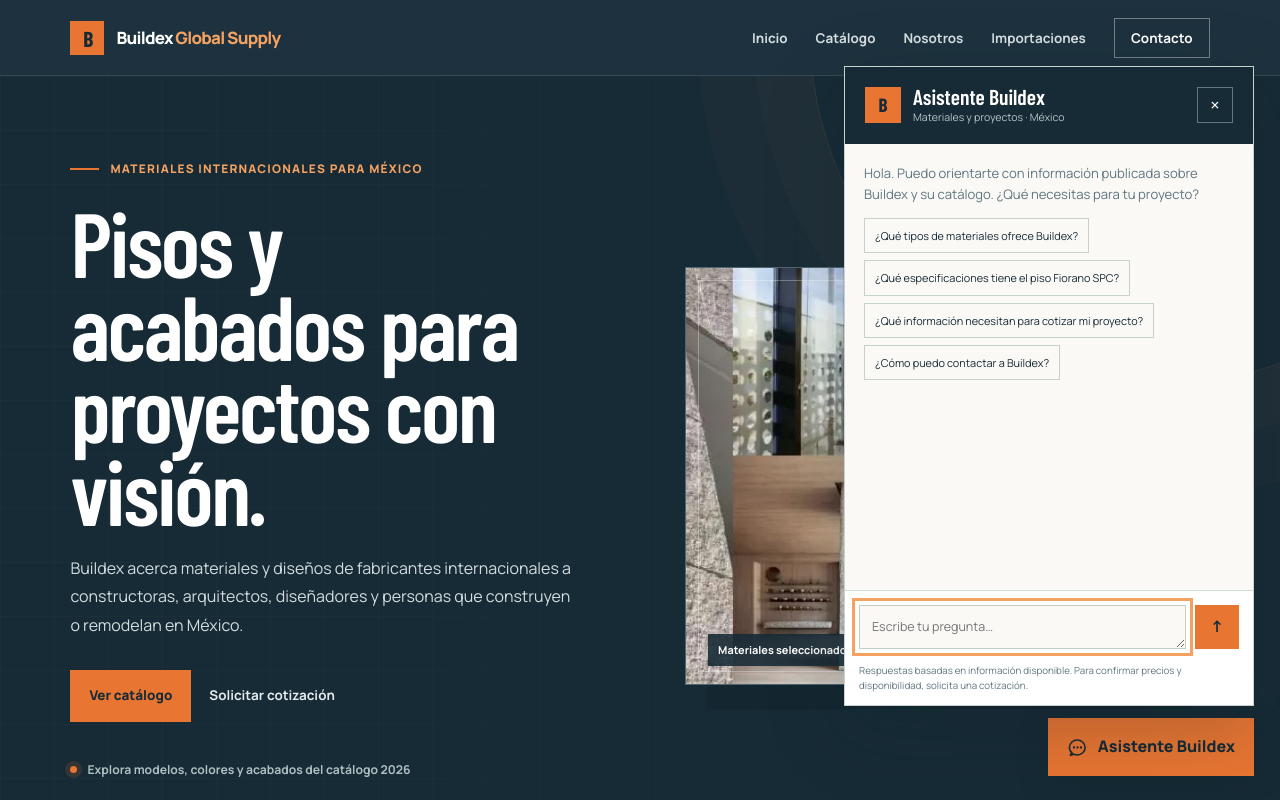
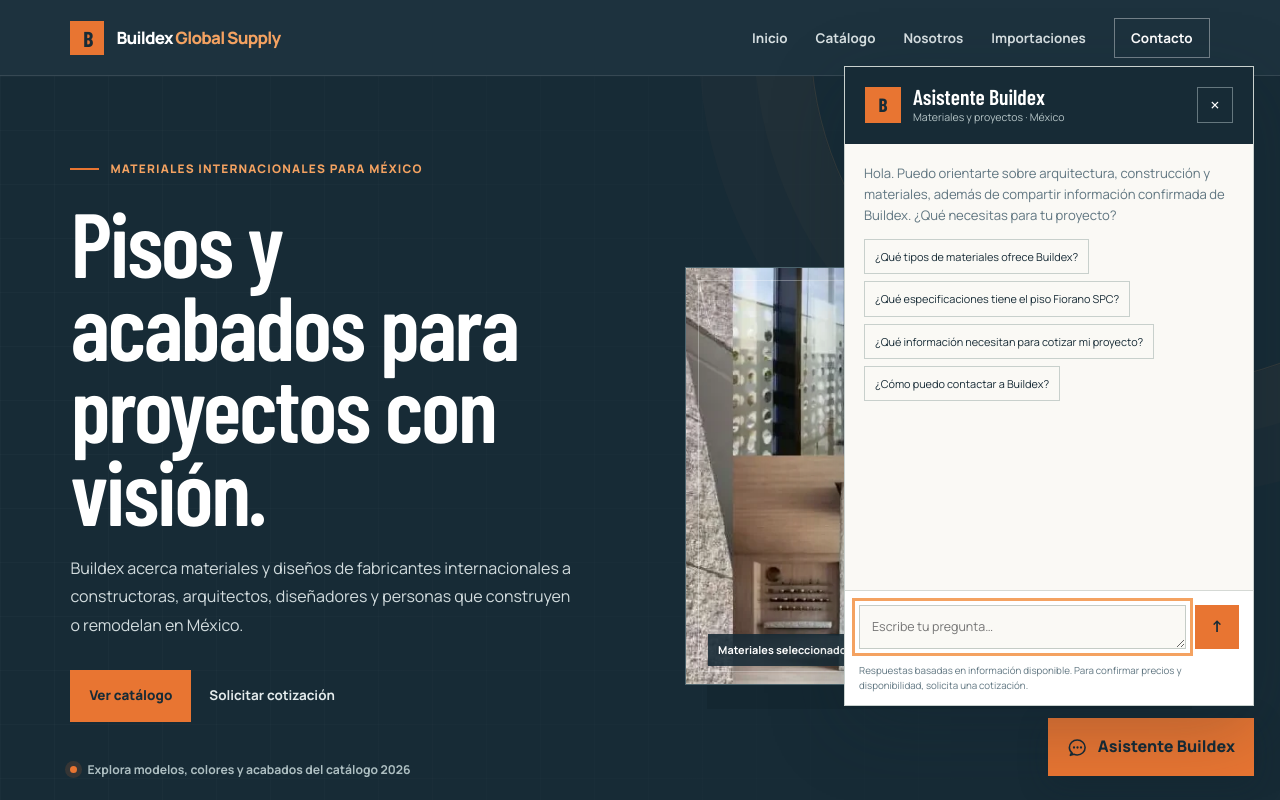
Before and after one commit to acharjoseph/BuildexGlobalSupply, a website: page index.html in a window 1280 px wide. Both pictures are taken after a click on the button "Asistente Buildex". Shown: the top 800 px of the page. Drawn offline with nearby package versions, Linux system fonts and the light colour scheme.

Commit message:
Explain hybrid assistant capabilities in welcome

```diff
--- a/index.html
+++ b/index.html
@@ -512,7 +512,7 @@
       <button class="assistant-close" id="assistant-close" type="button" aria-label="Cerrar asistente">×</button>
     </header>
     <div class="assistant-content">
-      <div class="assistant-welcome"><p>Hola. Puedo orientarte con información publicada sobre Buildex y su catálogo. ¿Qué necesitas para tu proyecto?</p>
+      <div class="assistant-welcome"><p>Hola. Puedo orientarte sobre arquitectura, construcción y materiales, además de compartir información confirmada de Buildex. ¿Qué necesitas para tu proyecto?</p>
         <div class="assistant-suggestions" aria-label="Preguntas sugeridas">
           <button type="button">¿Qué tipos de materiales ofrece Buildex?</button>
           <button type="button">¿Qué especificaciones tiene el piso Fiorano SPC?</button>
```
